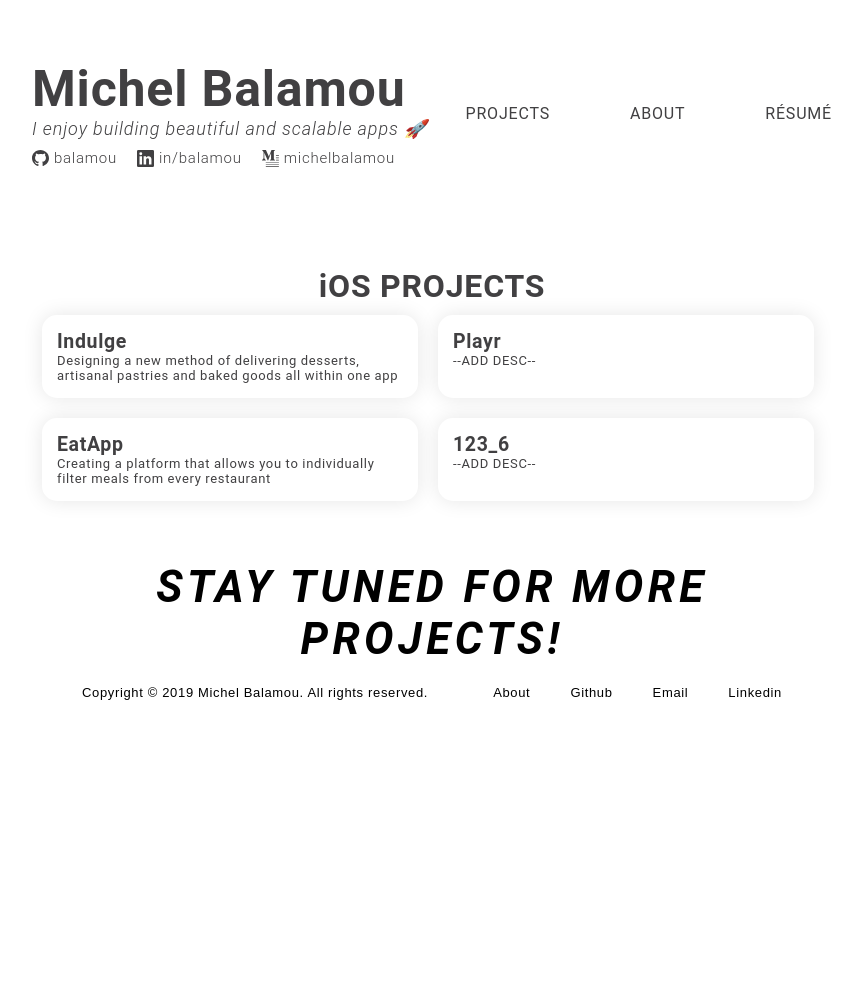
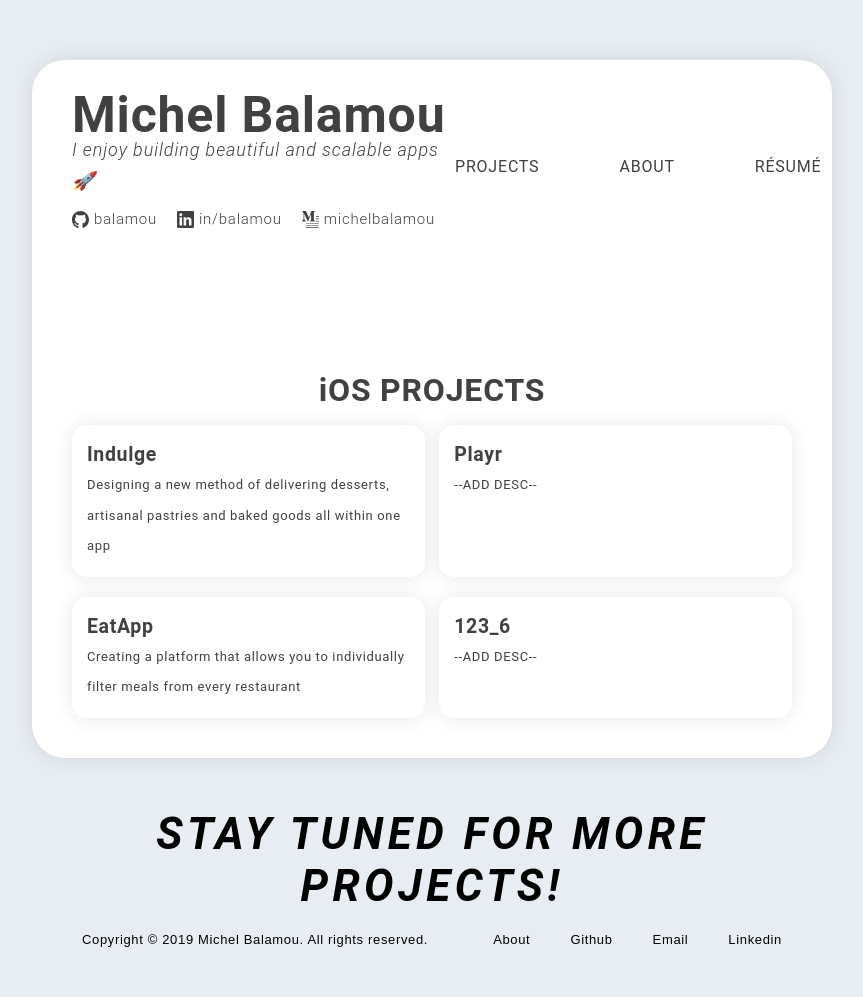
Before and after one commit to balamou/balamou.com, a PHP site: page / in a window 1280 px wide. Shown: the whole page, without its empty margins (208-1071 px from the left). Before the commit the page ends 700 px from the top, so only its background shows below. Run offline with PHP 8.4, Linux system fonts and the light colour scheme; some web fonts are replaced.

Commit message:
Added rounded rectangle in index.html

```diff
--- a/static/css/main.css
+++ b/static/css/main.css
@@ -8,6 +8,7 @@
 body {
   color: #414042;
   padding: 60px 30vh 0px 30vh;
+  background-color: #E8EDF3;
 
   /* FONT */
   font-family: roboto, sans-serif;
@@ -16,19 +17,36 @@ body {
   letter-spacing: 0.05em;
 }
 
+.content {
+  background-color: white;
+  display: flex;
+  flex-direction: column;
+
+  box-shadow: 0px 0px 20px rgba(0,0,0,0.1);
+  border-radius: 33px;
+
+  line-height: 1.9em;
+  padding-bottom: 40px;
+  align-items: center;
+}
+
+
 div {
   letter-spacing: 0.05em;
 }
 
 header {
+  /* background-color: red; */
   display: flex;
   margin-bottom: 100px;
   align-items: center;
   justify-content: space-between;
-  /* background-color: red; */
+  width: 100%;
+  padding: 40px 40px;
 }
 
 header h1 {
+  margin-bottom: 5px;
   /* Font */
   font-size: 50px;
   font-style: normal;
@@ -36,7 +54,7 @@ header h1 {
 }
 
 .subtext {
-  margin-bottom: 10px;
+  margin-bottom: 8px;
   /* Font */
   font-size: 18px;
   font-style: italic;
@@ -102,19 +120,21 @@ a:hover {
 }
 
 .projects {
-  /* background-color: purple; */
+  /* background-color: yellow; */
   display: flex;
   flex-wrap: wrap;
+  justify-content: space-between;
+  margin: 0 40px;
 
   /* FONT */
   font-size: 13px;
 }
 
 .projects div {
-  /* background-color: yellow; */
-  width: 47%;
-  margin: 10px;
+  /* background-color: orange; */
+  width: 49%;
   padding: 15px;
+  margin-top: 20px;
 
   box-shadow: 0px 0px 20px rgba(0,0,0,0.1);
   border-radius: 15px;
--- a/static/index.html
+++ b/static/index.html
@@ -12,6 +12,7 @@
   </head>
 <body>
 
+  <div class="content">
   <!-- Top header -->
   <header>
     <div>
@@ -63,7 +64,7 @@
   </div>
   </div>
   <!-- /Projects -->
-
+  </div>
 
   <!-- Footer -->
   <footer>
```
